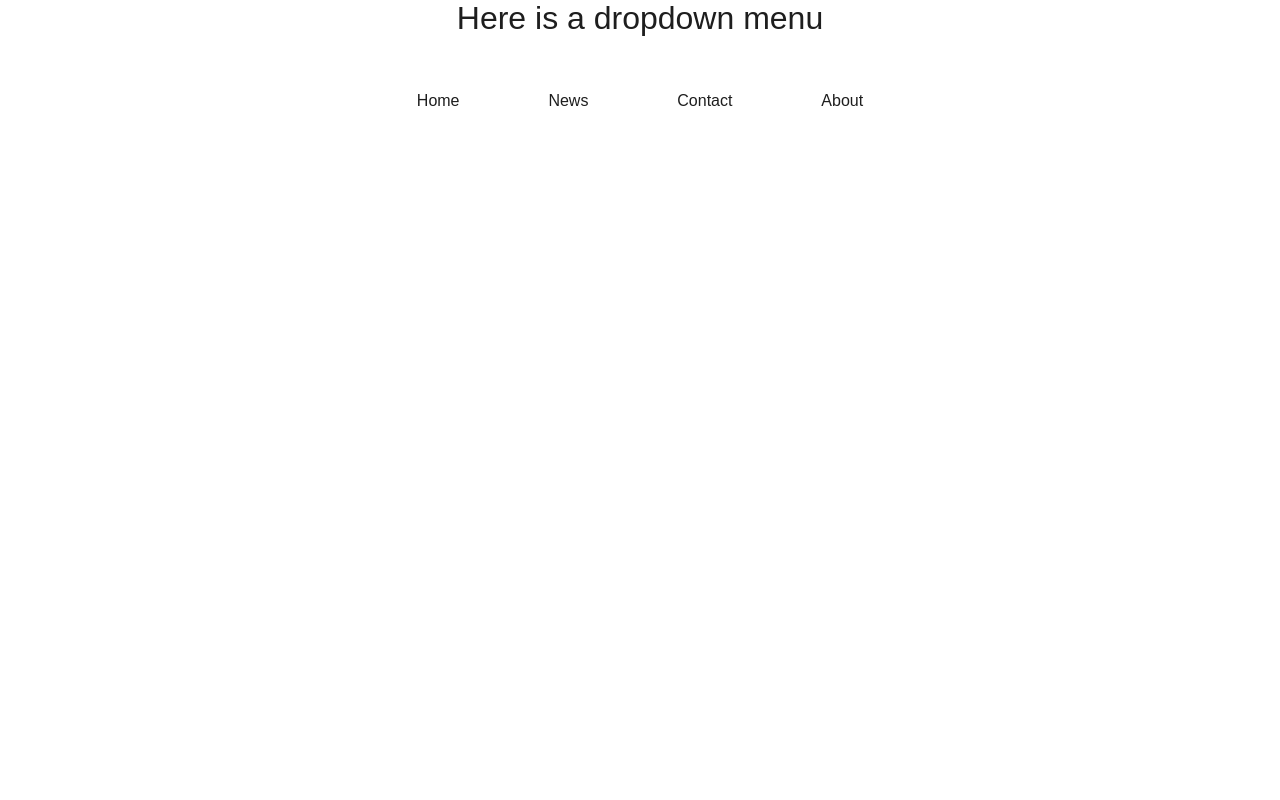
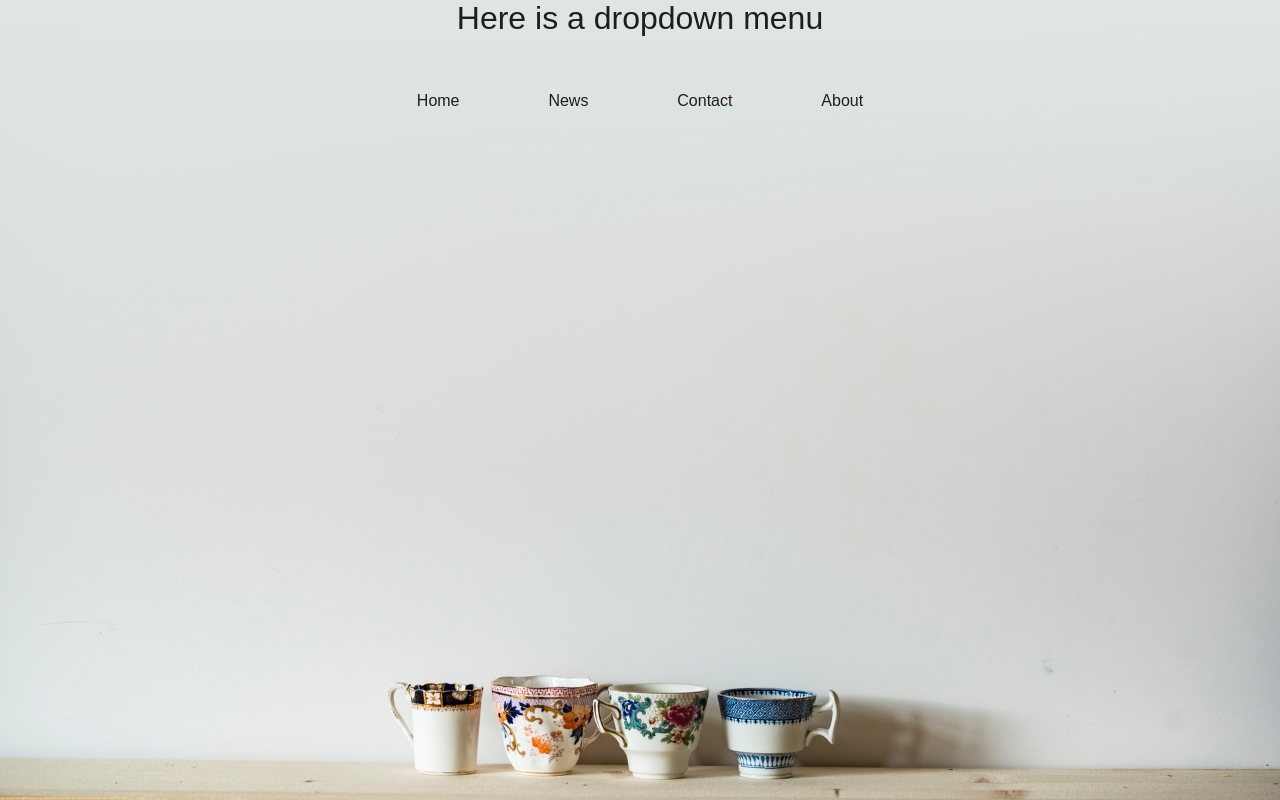
Before and after one commit to rezathematic/navbars, a plain HTML site: page nav1/index.html in a window 1280 px wide. Drawn offline with Linux system fonts and the light colour scheme; the site is published under a folder, as on GitHub Pages, so addresses that start at the root find nothing.

Commit message:
link to bg

```diff
--- a/nav1/style.css
+++ b/nav1/style.css
@@ -17,7 +17,7 @@ a {
 }
 
 body {
-    background-image:url(/nav1/bg.jpg);
+    background-image:url(../nav1/bg.jpg);
     background-size: cover;
     background-position: center 100%;
     background-repeat: no-repeat;
```
